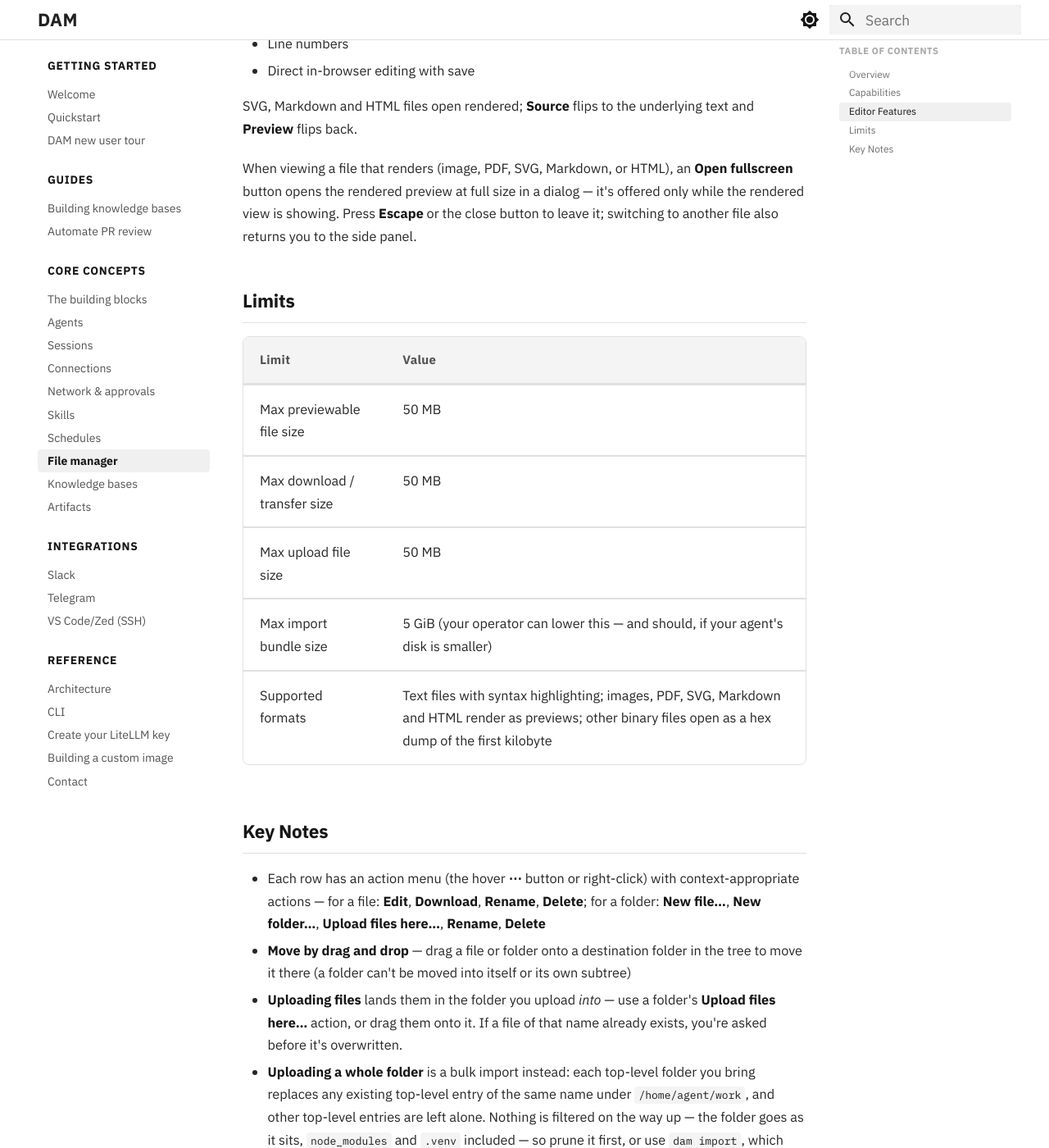
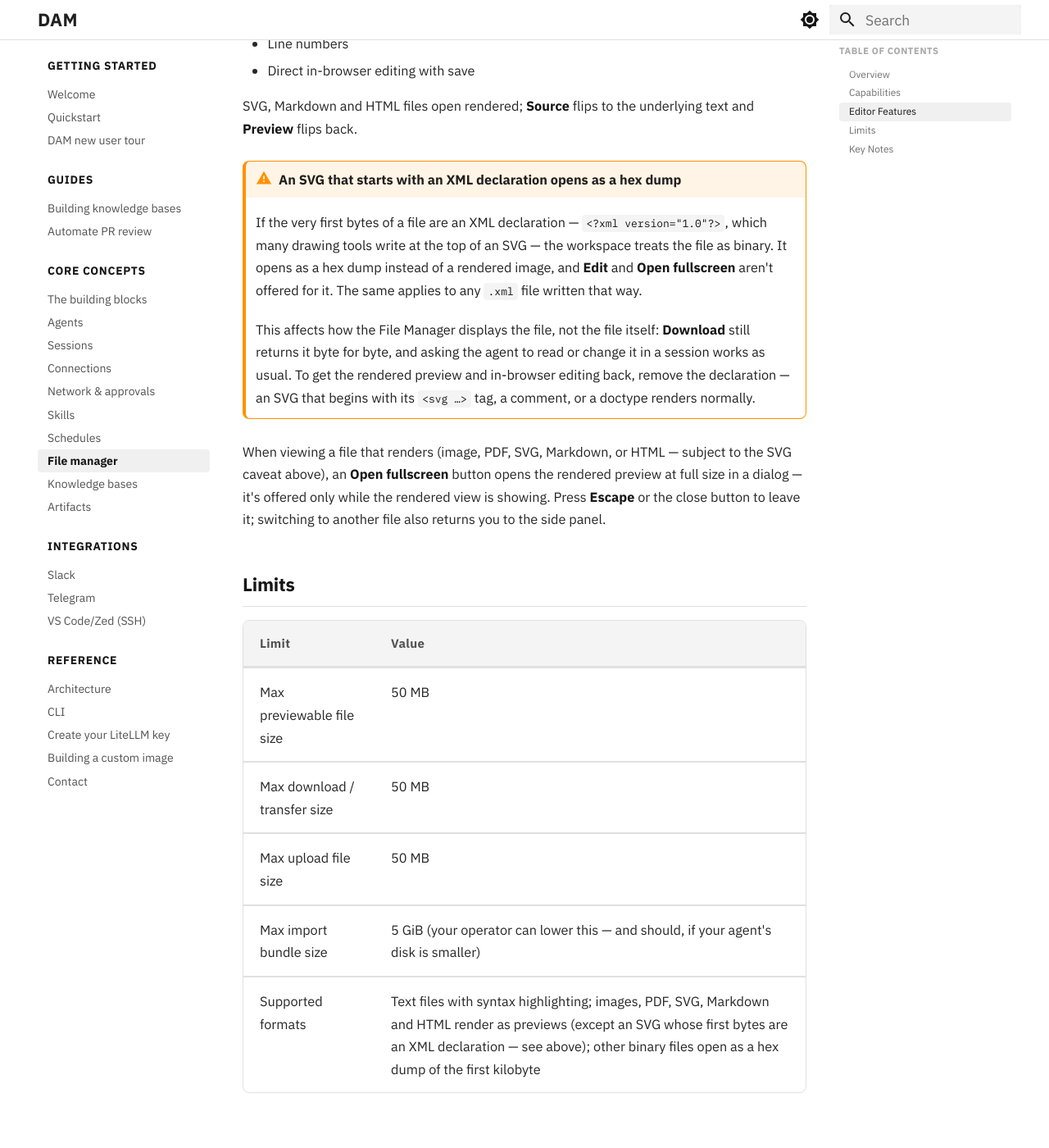
Before and after one commit to dam-agents/docs, an MkDocs documentation site: the page built from docs/core-concepts/file-manager.md, in a window 1280 px wide and 1400 px high, scrolled down 1326 px. Shown: the whole window at 82% size. Built offline with MkDocs 1.6.1 and Material for MkDocs 9.7.7, drawn with Linux system fonts in a browser that asks for light colours; some of the changed text lies outside the part shown.

Commit message:
docs: an SVG with an XML declaration opens as a hex dump, not a preview (#100)
At v0.2.17 packages/agent-runtime/src/modules/files.ts:120 (readFileSafe)
returns binary: true for ANY fileTypeFromBuffer detection, ahead of the
extension-based text branch. file-type@22.0.1 (pinned at the tag) detects a
leading `<?xml ` as { ext: "xml", mime: "application/xml" }, so a declared SVG
comes back binary. file-preview-body.tsx's `if (binary)` hex-dump branch
precedes its `if (isSvg && renderSvg)` image branch, and file-viewer.tsx:35 is
`const editable = !binary && !tooLarge`, which also gates Open fullscreen
(:154-157). So the page's SVG preview, Edit and Open fullscreen claims were
wrong for that shape of file.

Download is unaffected — lib/download.ts base64-decodes a binary payload back
to the original bytes.

Assisted-by: Claude Opus 5 <noreply@anthropic.com>

Co-authored-by: Jenna Winkler <Jenna.Winkler@ibm.com>

```diff
--- a/docs/core-concepts/file-manager.md
+++ b/docs/core-concepts/file-manager.md
@@ -18,7 +18,7 @@ staging folders (`.import-staging-…`) are hidden too. Ordinary repo noise like
 | Action | Description |
 |--------|-------------|
 | Browse | Navigate the directory tree |
-| View | Read file contents with syntax highlighting, or as a rendered preview (images, PDF, SVG, Markdown, HTML) |
+| View | Read file contents with syntax highlighting, or as a rendered preview (images, PDF, SVG, Markdown, HTML — with one SVG caveat below) |
 | Fullscreen | Open a rendered preview at full size in a dialog via the **Open fullscreen** button |
 | Edit | Modify files directly in the browser |
 | Upload | Add files from your local machine to the workspace |
@@ -37,7 +37,18 @@ The built-in editor supports:
 SVG, Markdown and HTML files open rendered; **Source** flips to the underlying text and **Preview** flips
 back.
 
-When viewing a file that renders (image, PDF, SVG, Markdown, or HTML), an **Open fullscreen** button opens the rendered preview at full size in a dialog — it's offered only while the rendered view is showing. Press **Escape** or the close button to leave it; switching to another file also returns you to the side panel.
+!!! warning "An SVG that starts with an XML declaration opens as a hex dump"
+    If the very first bytes of a file are an XML declaration — `<?xml version="1.0"?>`, which many
+    drawing tools write at the top of an SVG — the workspace treats the file as binary. It opens as a
+    hex dump instead of a rendered image, and **Edit** and **Open fullscreen** aren't offered for it.
+    The same applies to any `.xml` file written that way.
+
+    This affects how the File Manager displays the file, not the file itself: **Download** still returns
+    it byte for byte, and asking the agent to read or change it in a session works as usual. To get
+    the rendered preview and in-browser editing back, remove the declaration — an SVG that begins with
+    its `<svg …>` tag, a comment, or a doctype renders normally.
+
+When viewing a file that renders (image, PDF, SVG, Markdown, or HTML — subject to the SVG caveat above), an **Open fullscreen** button opens the rendered preview at full size in a dialog — it's offered only while the rendered view is showing. Press **Escape** or the close button to leave it; switching to another file also returns you to the side panel.
 
 ## Limits
 
@@ -47,7 +58,7 @@ When viewing a file that renders (image, PDF, SVG, Markdown, or HTML), an **Open
 | Max download / transfer size | 50 MB |
 | Max upload file size | 50 MB |
 | Max import bundle size | 5 GiB (your operator can lower this — and should, if your agent's disk is smaller) |
-| Supported formats | Text files with syntax highlighting; images, PDF, SVG, Markdown and HTML render as previews; other binary files open as a hex dump of the first kilobyte |
+| Supported formats | Text files with syntax highlighting; images, PDF, SVG, Markdown and HTML render as previews (except an SVG whose first bytes are an XML declaration — see above); other binary files open as a hex dump of the first kilobyte |
 
 ## Key Notes
 
```
